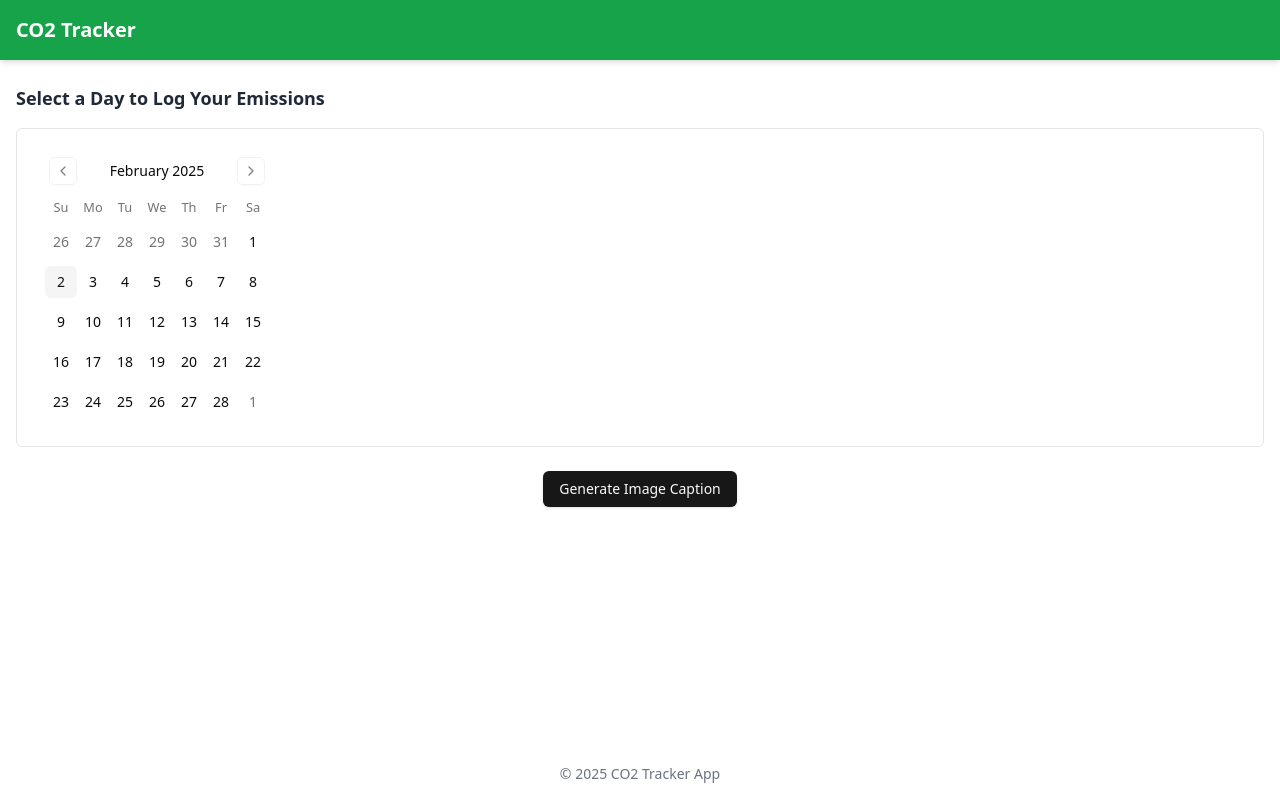
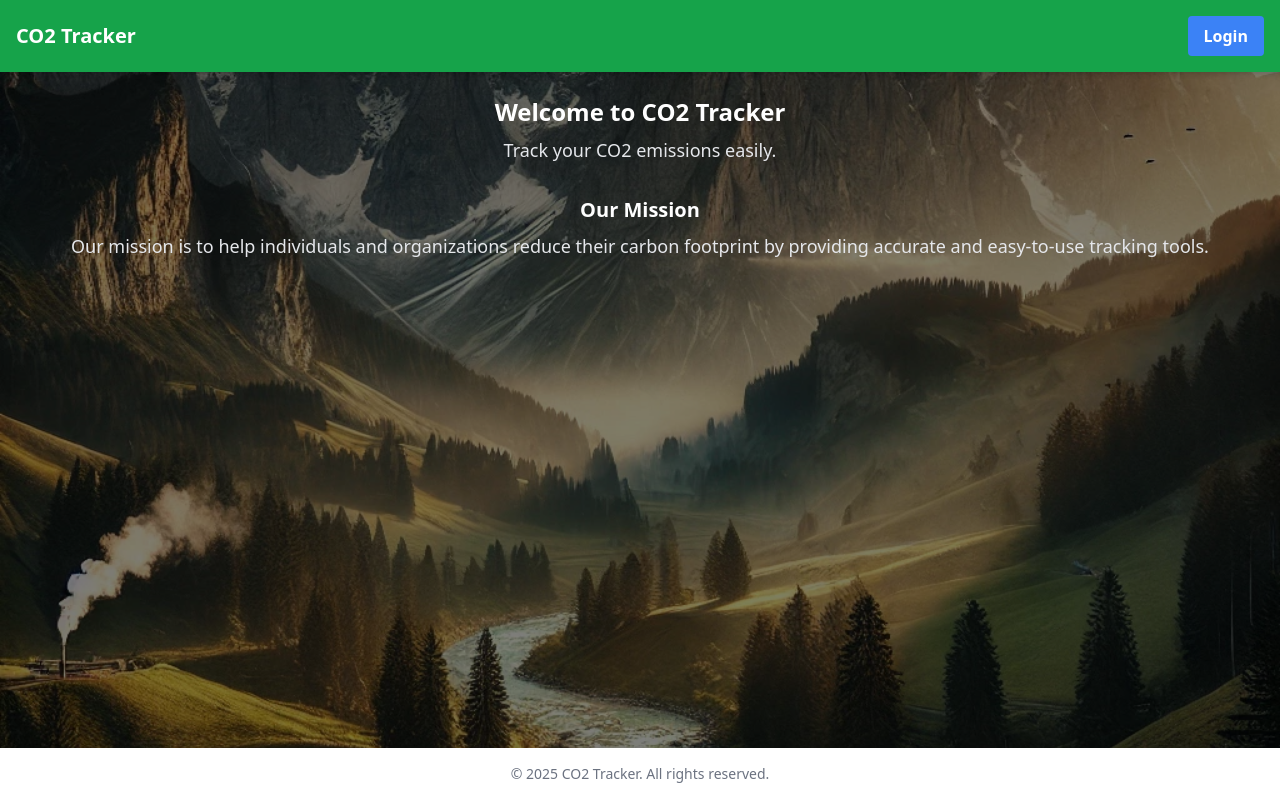
Before and after one commit to randomlylelo/qwrhaks, a Next.js app: page / in a window 1280 px wide. Built offline with nearby package versions, Linux system fonts and the light colour scheme.

Commit message:
background image

```diff
--- a/src/app/page.tsx
+++ b/src/app/page.tsx
@@ -2,49 +2,10 @@
 
 import React, { useState } from "react";
 import Head from "next/head";
-import { Calendar } from "@/components/ui/calendar";
 import { Button } from "@/components/ui/button";
-import { GoogleGenerativeAI } from "@google/generative-ai";
 
 export default function Home() {
-  const [captionResult, setCaptionResult] = useState("");
 
-  const handleGenerateCaption = async () => {
-    try {
-      // In a real application, do NOT use process.env.API_KEY directly here.
-      // Instead, call an API route. This is just a demo.
-      const genAI = new GoogleGenerativeAI(process.env.NEXT_PUBLIC_GEMINI_API_KEY);
-
-      const model = genAI.getGenerativeModel({
-        model: "models/gemini-1.5-pro",
-      });
-
-      // Fetch the image as ArrayBuffer
-      const imageResp = await fetch(
-        "https://upload.wikimedia.org/wikipedia/commons/thumb/8/87/Palace_of_Westminster_from_the_dome_on_Methodist_Central_Hall.jpg/2560px-Palace_of_Westminster_from_the_dome_on_Methodist_Central_Hall.jpg"
-      ).then((response) => response.arrayBuffer());
-
-      // Generate caption
-      const result = await model.generateContent([
-        {
-          inlineData: {
-            data: Buffer.from(imageResp).toString("base64"),
-            mimeType: "image/jpeg",
-          },
-        },
-        "Caption this image.",
-      ]);
-
-      // result.response.text() returns a Promise;
-      // if you want the string, await it or use then()
-      const caption = await result.response.text();
-
-      console.log("Caption:", caption);
-      setCaptionResult(caption);
-    } catch (error) {
-      console.error("Error generating caption:", error);
-    }
-  };
 
   return (
     <>
@@ -58,36 +19,31 @@ export default function Home() {
         {/* Navbar */}
         <header className="sticky top-0 z-10 flex items-center justify-between bg-green-600 px-4 py-4 shadow-md">
           <h1 className="text-xl font-bold text-white">CO2 Tracker</h1>
+          <button className="text-white bg-blue-500 hover:bg-blue-700 font-bold py-2 px-4 rounded">
+            Login
+          </button>
         </header>
 
         {/* Main Content */}
-        <main className="flex-grow px-4 py-6">
-          <h2 className="text-lg font-semibold mb-4 text-gray-800">
-            Select a Day to Log Your Emissions
-          </h2>
+        <main className="flex-grow px-4 py-6 text-center relative bg-cover bg-center" style={{ backgroundImage: "url('/bg_img_landing.webp')" }}>
+          <div className="absolute inset-0 bg-black opacity-50"></div>
+          <div className="relative z-10">
+            <h2 className="text-2xl font-bold text-white">Welcome to CO2 Tracker</h2>
+            <p className="mt-2 text-lg text-gray-200">
+              Track your CO2 emissions easily.
+            </p>
 
-          {/* Calendar (shadcn component) */}
-          <div className="rounded-md border p-4 mb-6">
-            <Calendar />
-          </div>
-
-          {/* Generate Caption Button */}
-          <div className="flex flex-col items-center space-y-4">
-            <Button variant="default" className="w-full sm:w-auto" onClick={handleGenerateCaption}>
-              Generate Image Caption
-            </Button>
-
-            {captionResult && (
-              <div className="mt-4 p-4 border rounded-md max-w-sm bg-gray-50">
-                <p className="font-semibold">Caption:</p>
-                <p>{captionResult}</p>
-              </div>
-            )}
+            <section className="mt-8">
+              <h3 className="text-xl font-bold text-white">Our Mission</h3>
+              <p className="mt-2 text-lg text-gray-200">
+                Our mission is to help individuals and organizations reduce their carbon footprint by providing accurate and easy-to-use tracking tools.
+              </p>
+            </section>
           </div>
         </main>
 
         <footer className="mt-auto py-4 text-center text-sm text-gray-500">
-          <p>© {new Date().getFullYear()} CO2 Tracker App</p>
+          &copy; {new Date().getFullYear()} CO2 Tracker. All rights reserved.
         </footer>
       </div>
     </>
```
Also changed, not shown: public/bg_img_landing.webp (added).
